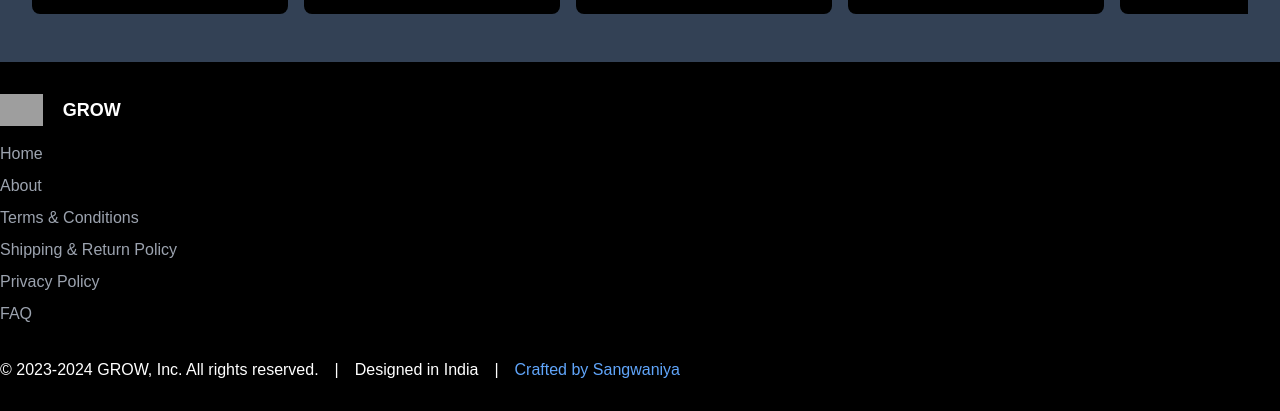
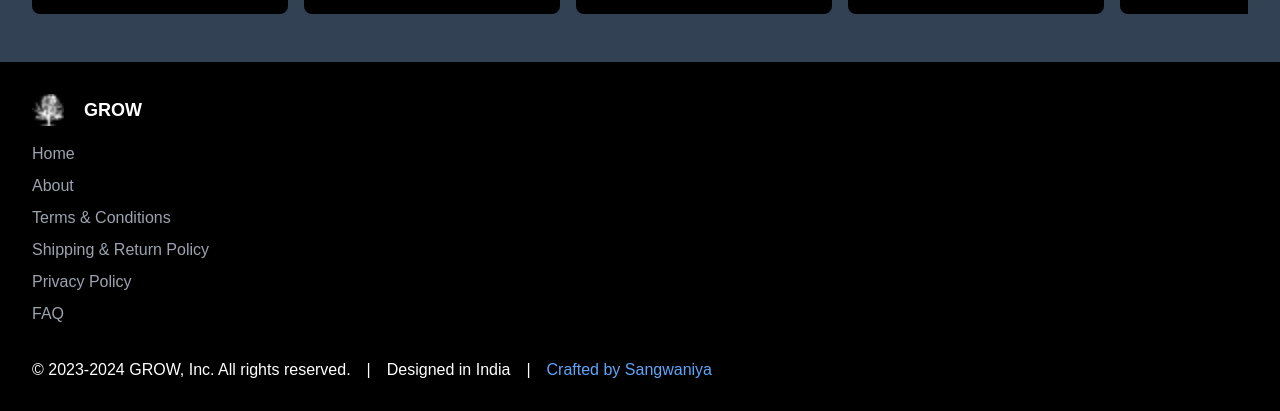
Before and after one commit to Sangwaniya/e-comm, a Next.js app: page / in a window 1280 px wide. Shown: the part 1229-1640 px from the top of the page. Built offline with nearby package versions, Linux system fonts and the light colour scheme; grey boxes are pictures that could not be loaded.

Commit message:
Uploading Logo

```diff
--- a/app/components/Footer.js
+++ b/app/components/Footer.js
@@ -1,6 +1,6 @@
 const Footer = () => {
   return (
-    <footer className="bg-black text-white py-8">
+    <footer className="bg-black text-white py-8 ps-8">
       <div className="container mx-auto flex flex-col">
         <div className="flex items-center mb-4">
           <img src="/logo.png" alt="GROW Logo" className="h-8 mr-5" />
```
Also changed, not shown: public/Logo.png (added).
